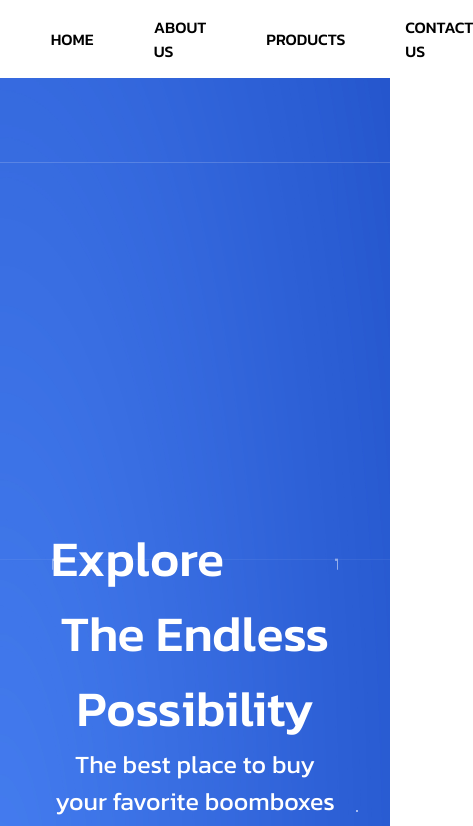
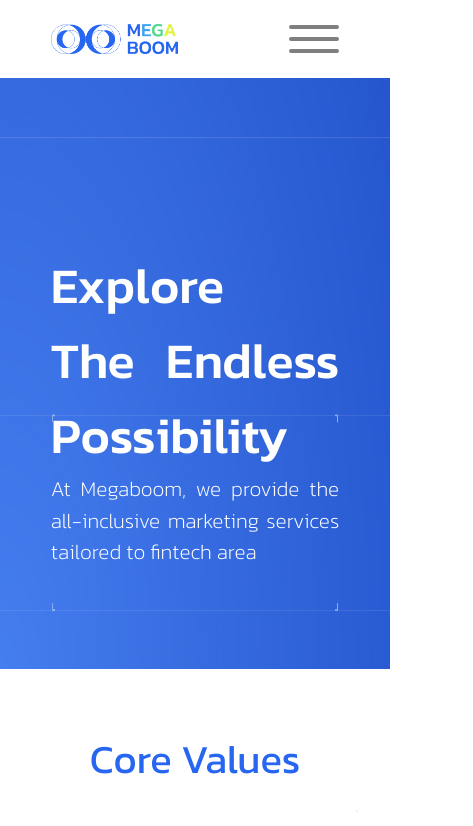
Before and after one commit to NguyenMinhChau/megaboom, a Next.js app: page / in a window 390 px wide. Shown: the top 826 px of the page, 473 px wide, since content can reach past the window. Built offline with nearby package versions, Linux system fonts and the light colour scheme.

Commit message:
ductho 5/10: update responsive

```diff
--- a/package.json
+++ b/package.json
@@ -18,6 +18,7 @@
     "classnames": "^2.3.2",
     "eslint": "8.50.0",
     "eslint-config-next": "13.5.2",
+    "framer-motion": "^10.16.4",
     "next": "13.5.2",
     "postcss": "8.4.30",
     "react": "18.2.0",
--- a/src/app/page.js
+++ b/src/app/page.js
@@ -13,8 +13,11 @@ export default function Home() {
 			<div className={`w-full`}>
 				<Hero />
 				<CoreValue />
+				<div className='xl:hidden'>
+					<Product />
+				</div>
 				<div
-					className="w-full flex justify-between items-center h-[1200px] relative"
+					className="w-full flex justify-between items-center h-[600px] lg:h-[1200px] relative"
 					style={{
 						backgroundImage: `url(${BackgroundCTA?.src})`,
 						backgroundSize: '100% 70%',
@@ -22,13 +25,16 @@ export default function Home() {
 						backgroundPosition: 'center',
 					}}
 				>
-					<div className="absolute top-[-15%] left-0 right-0">
+					<div className="absolute hidden xl:block top-[-15%] left-0 right-0">
 						<Product />
 					</div>
 					<CTA />
-					<div className="absolute bottom-[-15%] left-0 right-0">
+					<div className="absolute hidden xl:block bottom-[-15%] left-0 right-0">
 						<OurLibrary />
 					</div>
+				</div>
+				<div className='xl:hidden'>
+					<OurLibrary />
 				</div>
 				<OurClient />
 			</div>
--- a/src/components/CTA/index.js
+++ b/src/components/CTA/index.js
@@ -50,10 +50,10 @@ export default function CTA() {
 		<div className="w-full h-full px-[13vw]">
 			<StylesContainer cols={2} spacing="8px">
 				<div className="item flex-2 flex flex-col justify-center items-start">
-					<div className="text-white text-[35px] font-normal">
+					<div className="text-white text-[25px] sm:text-[35px] font-normal">
 						On click,
 					</div>
-					<div className="text-white text-[35px] font-normal mb-3">
+					<div className="text-white text-[25px] sm:text-[35px] font-normal mb-3">
 						All-in-one solutions
 					</div>
 					<div className="text-white text-[18px] font-thin">
@@ -62,7 +62,7 @@ export default function CTA() {
 					</div>
 					<Link
 						href={routers.contact_us}
-						className="font-medium text-center rounded-2xl w-[269px] text-[14px] mt-3 bg-white py-2 uppercase"
+						className="font-medium text-center rounded-2xl w-full lg:w-[269px] text-[14px] mt-3 bg-white py-2 uppercase"
 						style={{
 							color: PRIMARY_COLOR,
 						}}
--- a/src/components/ContentImageRight/index.js
+++ b/src/components/ContentImageRight/index.js
@@ -49,7 +49,7 @@ export default function ContentImageRight({
 			<div
 				className={`${cx(
 					'content-right',
-				)} flex flex-col lg:items-start items-center justify-start lg:w-[20%] md:w-[100%] w-[100%]`}
+				)} flex flex-col lg:items-end items-center justify-start lg:w-[20%] md:w-[100%] w-[100%]`}
 			>
 				<div
 					className={`${cx('right_img')}`}
--- a/src/components/ContentImageRight/styles.module.css
+++ b/src/components/ContentImageRight/styles.module.css
@@ -29,7 +29,7 @@
 .middle_desc .middle_desc_text {
   line-height: 1.5;
   letter-spacing: 0.5px;
-	text-align: justify;
+  text-align: right;
   font-size: 18px;
 }
 .middle_desc .middle_desc_text a {
--- a/src/components/Header/index.js
+++ b/src/components/Header/index.js
@@ -4,11 +4,15 @@ import LogoMegaBoom from '../../assets/images/logo/LOGO_MEGABOOM.png';
 import LogoMegaBoomWhite from '../../assets/images/logo/LOGO_MEGABOOM_WHITE.png';
 import Link from 'next/link';
 import routers from '@/routers/router';
+import { motion } from 'framer-motion';
+import { useRouter } from 'next/navigation';
 
 export default function Header() {
+	const router = useRouter()
 	const [sticky, setSticky] = React.useState(false);
+	const [isOpen, setIsOpen] = React.useState(false);
 	const handleStickyNavbar = () => {
-		if (window.scrollY >= 80) {
+		if (window.scrollY > 0) {
 			setSticky(true);
 		} else {
 			setSticky(false);
@@ -18,13 +22,18 @@ export default function Header() {
 		window.addEventListener('scroll', handleStickyNavbar);
 	});
 
+	const openMenuTablet = {
+		open: { transform: 'translateX(0px)', transition: 2 },
+		closed: { transform: 'translateX(-1025px)', transition: 2 },
+	};
+
 	const LogoSticky = sticky ? LogoMegaBoomWhite : LogoMegaBoom;
+	const genericHamburgerLine = `h-1 w-full my-1 rounded-full bg-black transition ease transform duration-300`;
 
 	return (
 		<>
 			<div
-				className={`w-full min-h-[78px] flex items-center justify-center px-[13vw] ${
-					sticky
+				className={`w-full min-h-[78px] flex items-center justify-center px-[13vw] ${sticky
 					? 'fixed top-0 left-0 z-50 duration-500 transition-all bg-[#2766f1]'
 					: 'bg-white'
 					}`}
@@ -39,14 +48,12 @@ export default function Header() {
 						/>
 					</Link>
 					<div
-						className={`flex-1 uppercase flex flex-row items-center justify-end gap-[60px]`}
+						className={`hidden flex-1 uppercase lg:flex flex-row items-center justify-end gap-[60px]`}
 					>
 						<Link href={`${routers.home}`} legacyBehavior>
 							<span
-								className={`${
-									sticky ? 'text-white' : 'text-black'
-								} font-medium cursor-pointer ${
-									sticky
+								className={`${sticky ? 'text-white' : 'text-black'
+									} font-medium cursor-pointer ${sticky
 										? 'hover:text-[#51d891]'
 										: 'hover:text-[#2766f1]'
 									}`}
@@ -56,10 +63,8 @@ export default function Header() {
 						</Link>
 						<Link href={`${routers.about_us}`} legacyBehavior>
 							<span
-								className={`${
-									sticky ? 'text-white' : 'text-black'
-								} font-medium cursor-pointer ${
-									sticky
+								className={`${sticky ? 'text-white' : 'text-black'
+									} font-medium cursor-pointer ${sticky
 										? 'hover:text-[#51d891]'
 										: 'hover:text-[#2766f1]'
 									}`}
@@ -69,10 +74,8 @@ export default function Header() {
 						</Link>
 						<Link href={`${routers.products}`} legacyBehavior>
 							<span
-								className={`${
-									sticky ? 'text-white' : 'text-black'
-								} font-medium cursor-pointer ${
-									sticky
+								className={`${sticky ? 'text-white' : 'text-black'
+									} font-medium cursor-pointer ${sticky
 										? 'hover:text-[#51d891]'
 										: 'hover:text-[#2766f1]'
 									}`}
@@ -82,10 +85,8 @@ export default function Header() {
 						</Link>
 						<Link href={`${routers.contact_us}`} legacyBehavior>
 							<span
-								className={`${
-									sticky ? 'text-white' : 'text-black'
-								} font-medium cursor-pointer ${
-									sticky
+								className={`${sticky ? 'text-white' : 'text-black'
+									} font-medium cursor-pointer ${sticky
 										? 'hover:text-[#51d891]'
 										: 'hover:text-[#2766f1]'
 									}`}
@@ -94,8 +95,55 @@ export default function Header() {
 							</span>
 						</Link>
 					</div>
+					<button
+						className="flex lg:hidden flex-col h-12 w-[50px] justify-center items-center group"
+						onClick={() => setIsOpen(!isOpen)}
+					>
+						<div
+							className={`${genericHamburgerLine} ${isOpen
+								? "rotate-45 translate-y-3 opacity-50 group-hover:opacity-100"
+								: "opacity-50 group-hover:opacity-100"
+								}`}
+						/>
+						<div className={`${genericHamburgerLine} ${isOpen ? "opacity-0" : "opacity-50 group-hover:opacity-100"}`} />
+						<div
+							className={`${genericHamburgerLine} ${isOpen
+								? "-rotate-45 -translate-y-3 opacity-50 group-hover:opacity-100"
+								: "opacity-50 group-hover:opacity-100"
+								}`}
+						/>
+					</button>
 				</div>
 			</div>
+			<motion.div
+				className="w-screen h-screen bg-white z-50 fixed left-0 top-[78px] lg:hidden"
+				initial="closed"
+				animate={isOpen ? 'open' : 'closed'}
+				variants={openMenuTablet}
+			>
+				<ul className='list-none py-[20px] px-[13vw]'>
+					<li onClick={() => setIsOpen(false)} className='cursor-pointer uppercase text-black hover:text-[#2766f1]  py-[15px] border-b-[1px] border-solid border-[#dcdce9]'>
+						<Link href={`${routers.home}`} legacyBehavior>
+							Home
+						</Link>
+					</li>
+					<li onClick={() => setIsOpen(false)} className='cursor-pointer uppercase text-black hover:text-[#2766f1]  py-[15px] border-b-[1px] border-solid border-[#dcdce9]'>
+						<Link href={`${routers.about_us}`} legacyBehavior>
+							About Us
+						</Link>
+					</li>
+					<li onClick={() => setIsOpen(false)} className='cursor-pointer uppercase text-black hover:text-[#2766f1]  py-[15px] border-b-[1px] border-solid border-[#dcdce9]'>
+						<Link href={`${routers.products}`} legacyBehavior>
+							Products
+						</Link>
+					</li>
+					<li onClick={() => setIsOpen(false)} className='cursor-pointer uppercase text-black hover:text-[#2766f1]  py-[15px] border-b-[1px] border-solid border-[#dcdce9]'>
+						<Link href={`${routers.contact_us}`} legacyBehavior>
+							Contact Us
+						</Link>
+					</li>
+				</ul>
+			</motion.div>
 		</>
 	);
 }
--- a/src/components/Hero/index.js
+++ b/src/components/Hero/index.js
@@ -7,7 +7,7 @@ export default function Hero() {
 		<>
 			<div className={`w-full`}>
 				<div
-					className={`flex flex-col items-start justify-end w-full h-screen pb-[12vh] px-[13vw]`}
+					className={`flex flex-col items-start justify-end w-full h-[70vh] lg:h-screen pb-[12vh] px-[13vw]`}
 					style={{
 						backgroundImage: `url(${BACKGROUND_HERO?.src})`,
 						backgroundSize: '100% 100%',
@@ -17,17 +17,17 @@ export default function Hero() {
 				>
 					<div className="flex justify-start items-start flex-col">
 						<h1
-							className={`text-[50px] font-medium text-center text-white`}
+							className={`text-[50px] font-medium text-justify sm:text-center text-white`}
 						>
 							Explore
 						</h1>
 						<h1
-							className={`text-[50px] font-medium text-center text-white`}
+							className={`text-[50px] font-medium text-justify sm:text-center text-white`}
 						>
 							The Endless Possibility
 						</h1>
-						<p className={`text-[25px] text-center text-white`}>
-							The best place to buy your favorite boomboxes
+						<p className={`text-[21px] font-[200] text-justify sm:text-center text-white`}>
+							At Megaboom, we provide the all-inclusive marketing services tailored to fintech area
 						</p>
 					</div>
 				</div>
```
Also changed, not shown: 1 other file (tests, documents, lock files or other folders). Lines whose indentation alone changed are shown as unchanged.
